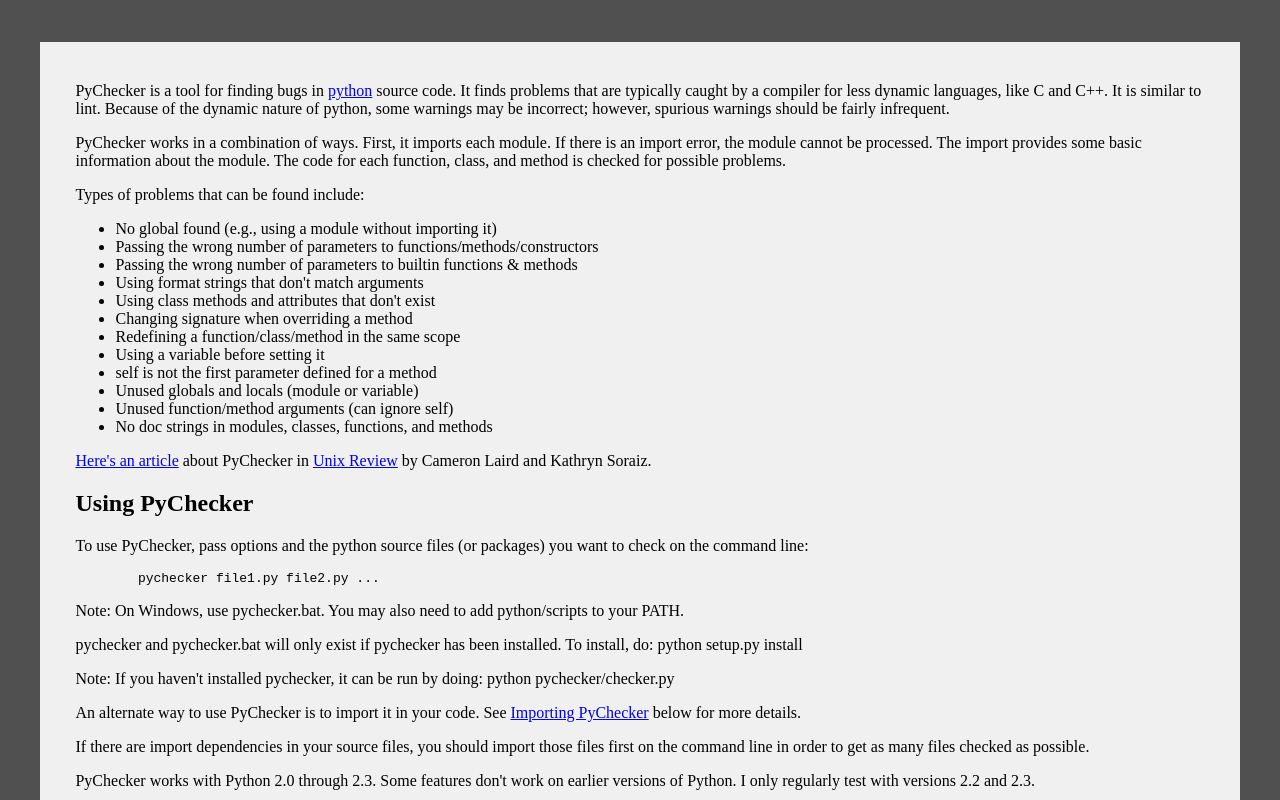
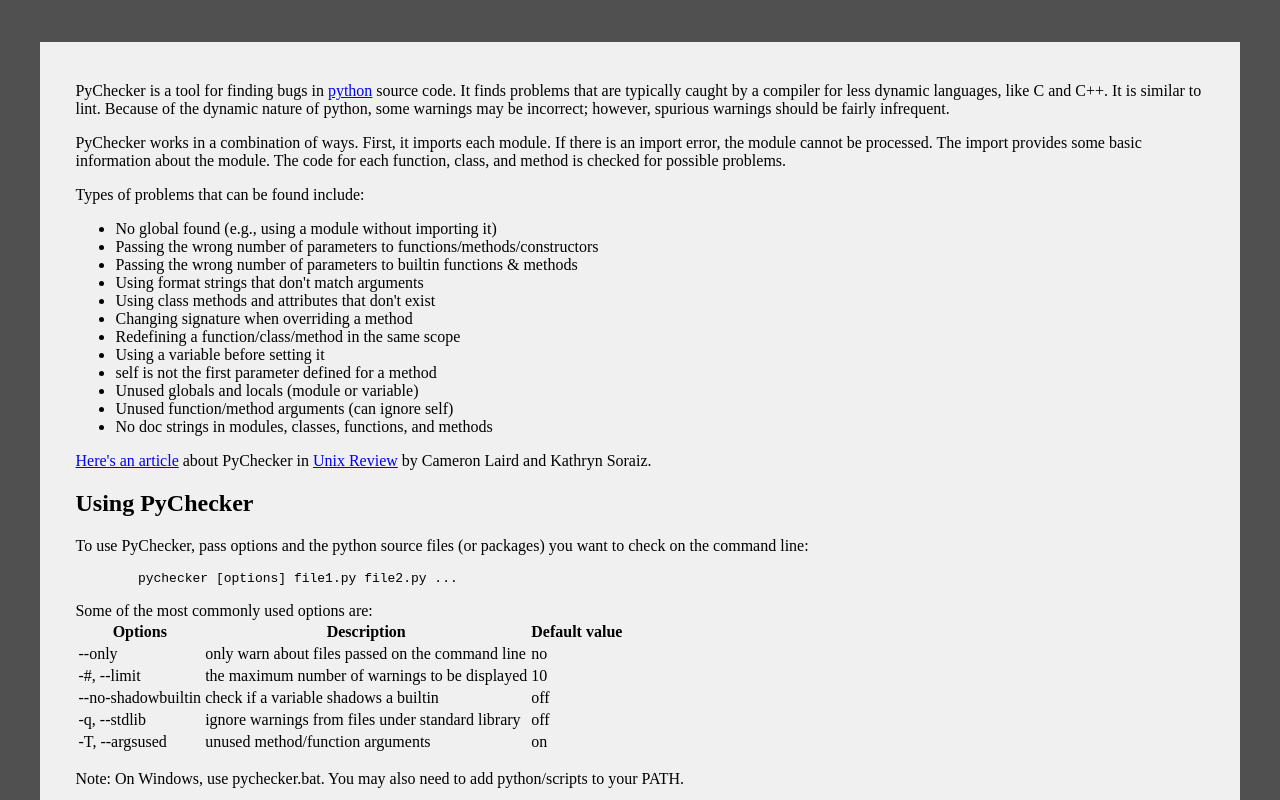
Before and after one commit to mitar/pychecker, a plain HTML site: page index.html in a window 1280 px wide. Shown: the top 800 px of the page. Drawn offline with Linux system fonts and the light colour scheme.

Commit message:
add some commonly used flags (i think people will want only)

```diff
--- a/index.html
+++ b/index.html
@@ -67,8 +67,45 @@
 
 <p>
 <pre>
-	pychecker file1.py file2.py ...
+	pychecker [options] file1.py file2.py ...
 </pre>
+
+<p>
+Some of the most commonly used options are:
+<table>
+  <tr><th>Options</th><th>Description</th><th>Default value</th></tr>
+
+  <tr>
+    <td>--only</td>
+    <td>only warn about files passed on the command line</td>
+    <td>no</td>
+  </tr>
+
+  <tr>
+    <td>-#, --limit</td>
+    <td>the maximum number of warnings to be displayed</td>
+    <td>10</td>
+  </tr>
+
+  <tr>
+    <td>--no-shadowbuiltin</td>
+    <td>check if a variable shadows a builtin</td>
+    <td>off</td>
+  </tr>
+
+  <tr>
+    <td>-q, --stdlib</td>
+    <td>ignore warnings from files under standard library</td>
+    <td>off</td>
+  </tr>
+
+  <tr>
+    <td>-T, --argsused</td>
+    <td>unused method/function arguments</td>
+    <td>on</td>
+  </tr>
+
+</table>
 
 <p>
 Note:  On Windows, use pychecker.bat.  You may also need to add
```
Also changed, not shown: 1 other file.
